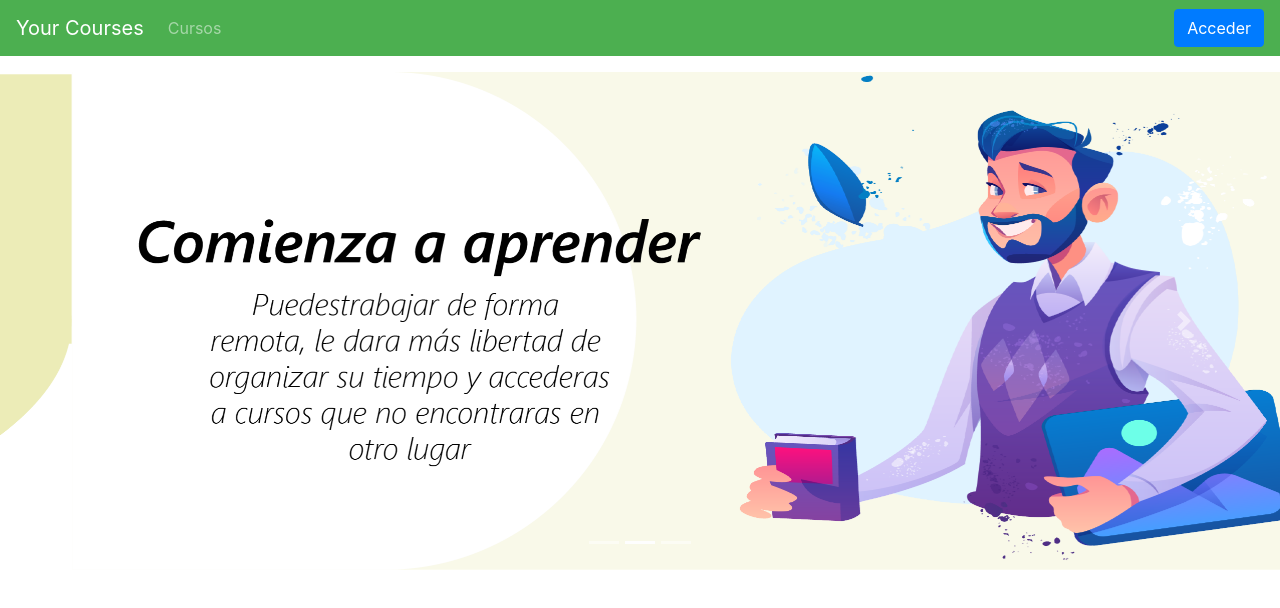
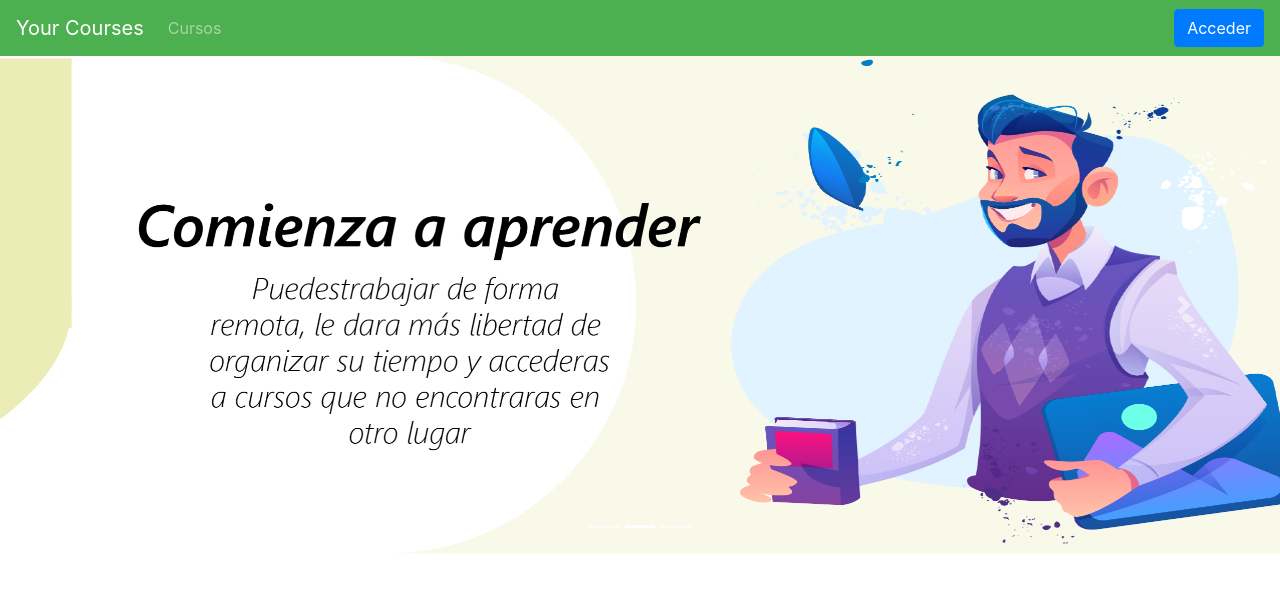
Before and after one commit to WatchDog773/webSite-YourCourses, a React (Create React App) app in the folder frontend-website-yourcourses_/: page / in a window 1280 px wide. Shown: the top 608 px of the page. Built offline with nearby package versions, Linux system fonts and the light colour scheme.

Commit message:
quitar margin top

```diff
--- a/frontend-website-yourcourses_/src/components/common/Carousel.js
+++ b/frontend-website-yourcourses_/src/components/common/Carousel.js
@@ -9,7 +9,7 @@ function ControlledCarousel() {
     };
 
     return (
-      <div className='mt-3'>
+      <div>
           <Carousel activeIndex={index} onSelect={handleSelect}>
         <Carousel.Item>
           <img
```
Also changed, not shown: 1 other file (tests, documents, lock files or other folders).
